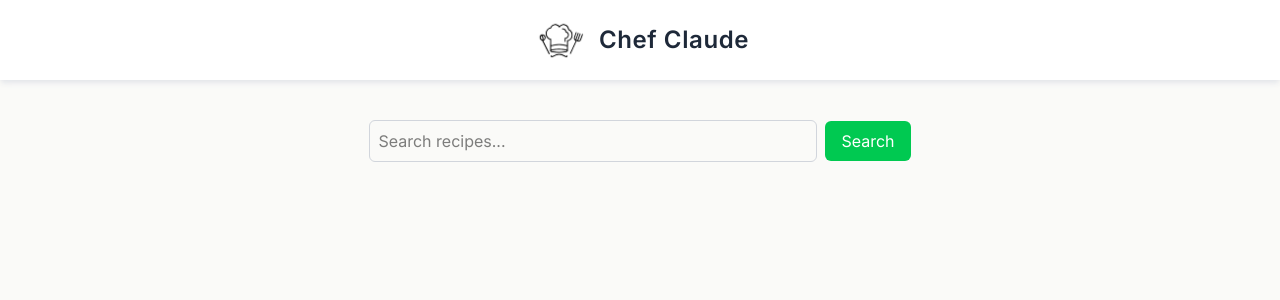
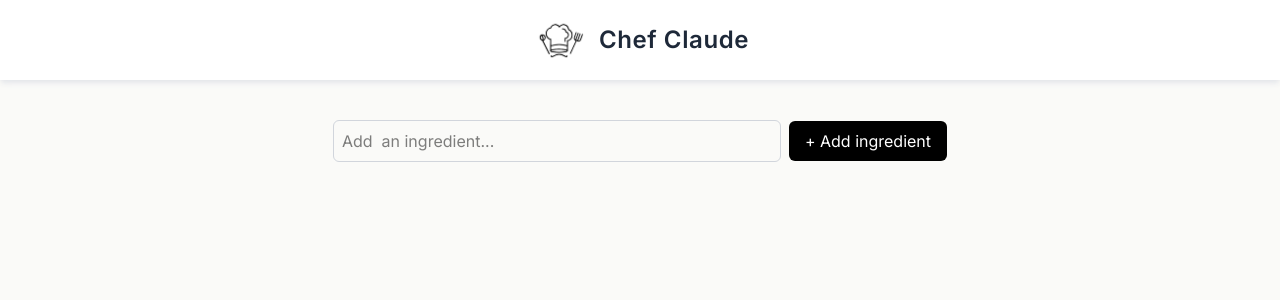
Before and after one commit to Kevin1skyrj/Complete-React, a React (Vite) app in the folder React.js Fundamental/Chef_Claude/: page / in a window 1280 px wide. Shown: the top 300 px of the page. Built offline with nearby package versions, Linux system fonts and the light colour scheme.

Commit message:
update form input and button for adding ingredients

```diff
--- a/React.js Fundamental/Chef_Claude/src/components/Main.jsx
+++ b/React.js Fundamental/Chef_Claude/src/components/Main.jsx
@@ -4,8 +4,8 @@ const Main = () => {
   return (
     <div>
         <form className='flex justify-center items-center mt-10 gap-2'>
-        <input type="text" placeholder='Search recipes...' className='border border-gray-300 rounded-md p-2 flex-1 max-w-md'/>
-        <button type="submit" className='bg-green-500 text-white px-4 py-2 rounded-md hover:bg-green-600 transition'>Search</button>
+        <input type="text" placeholder='Add  an ingredient...' className='border border-gray-300 rounded-md p-2 flex-1 max-w-md'/>
+        <button type="submit" className='cursor-pointer bg-black text-white px-4 py-2 rounded-md  transition'> + Add ingredient </button>
 
         </form>
     </div>
```
